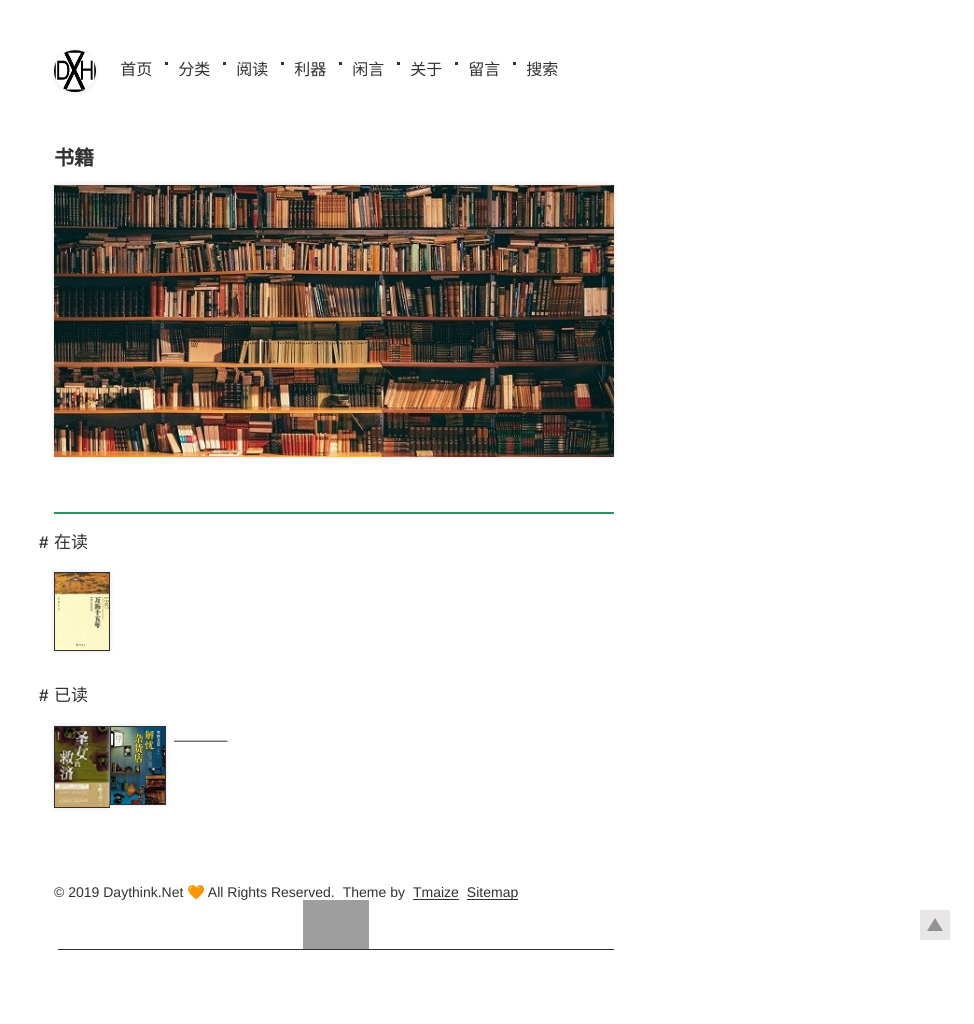
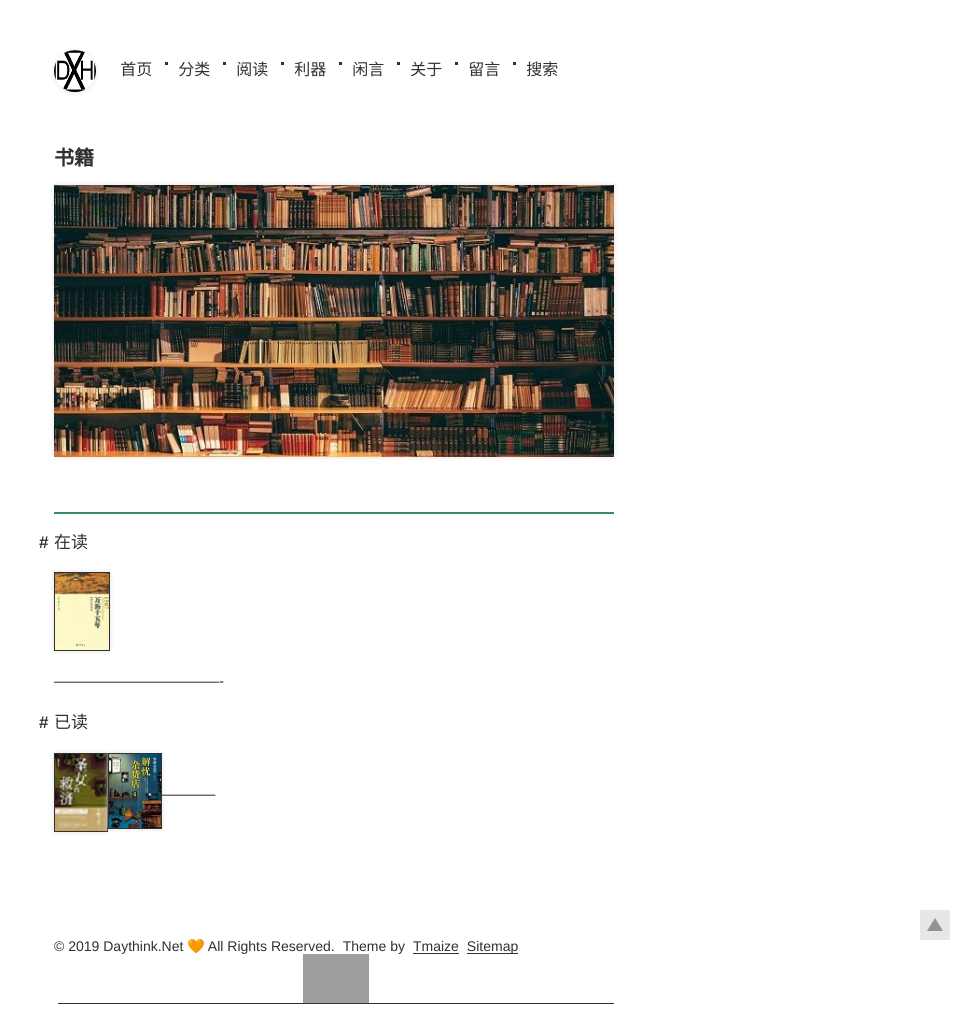
Before and after one commit to Devinteng/blog3, a Jekyll site: the page built from pages/阅读.md, in a window 1280 px wide. Shown: the whole page, without its empty margins (306-1280 px from the left). Built offline with Jekyll 4.4.1, drawn with Linux system fonts in a browser that asks for light colours; before the commit the page ends 970 px from its top, so only the background shows below that; grey boxes are pictures that could not be loaded.

Commit message:
Update 阅读.md

```diff
--- a/pages/阅读.md
+++ b/pages/阅读.md
@@ -12,9 +12,10 @@ title: 书籍
 
 <br/>
 <br/>
-
+----------------------------------
 ## 已读
-<a href="" target=""><img src="/img/剩女的救济.jpg" height="80" width="56" border="1" align="left" > </a><a href="" target=""><img src="/img/解忧杂货店.jpg" height="80" width="56" border="1" align="left" > </a>
+<a href="" target=""><img src="/img/剩女的救济.jpg" height="80" width="54" border="1" align="left" > </a><a href="" target=""><img src="/img/解忧杂货店.jpg" height="80" width="54" border="1" align="left" > </a>
+<br/>
 -----------
 <br/>
 <br/>
```
